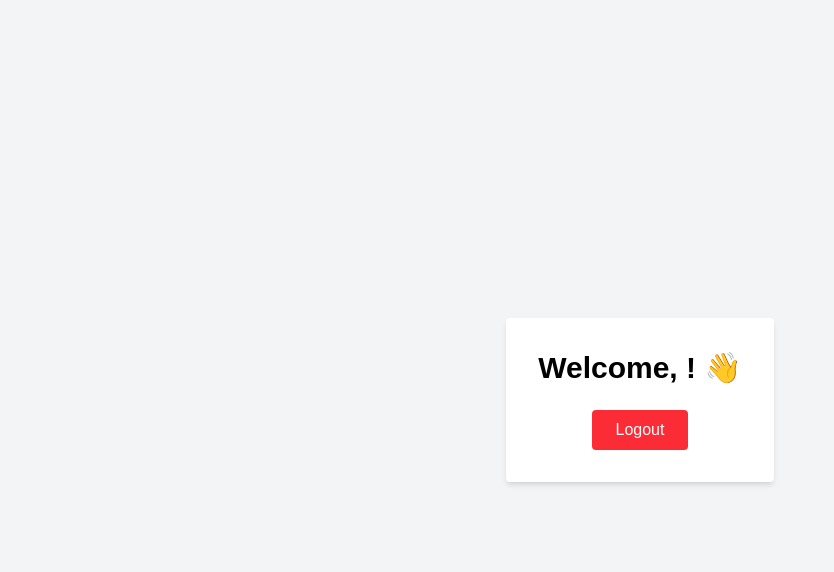
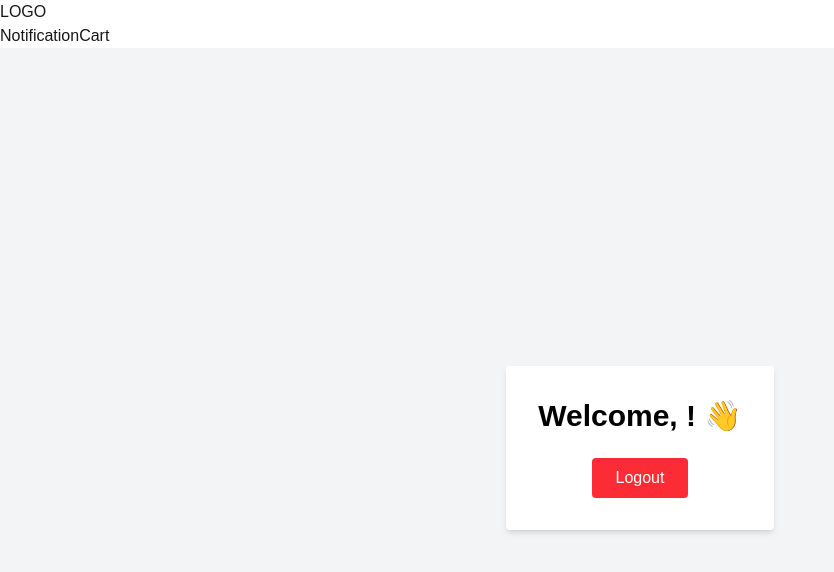
Before and after one commit to raozia/nextjs-authentication, a Next.js app: page /home in a window 1280 px wide. Shown: the top 572 px of the page, without its empty margins (0-834 px from the left). Built offline with nearby package versions, Linux system fonts and the light colour scheme; sample sign-in values are in the browser's storage.

Commit message:
Add navbar component

```diff
--- a/app/home/page.tsx
+++ b/app/home/page.tsx
@@ -1,7 +1,7 @@
 "use client";
 import { useEffect, useState } from "react";
 import { useRouter } from "next/navigation";
-// import NavBar from "@/components/NavBar";
+import NavBar from "@/components/NavBar";
 interface User {
     name: string,
     email: string
@@ -39,9 +39,9 @@ export default function HomePage() {
     return (
         <>
             <div>
-                {/* <div>
+                <div>
                     <NavBar />
-                </div> */}
+                </div>
                 <div className="min-h-screen flex items-center justify-center bg-gray-100">
                     <div className="bg-white p-8 rounded shadow-md text-center">
                         <h1 className="text-3xl font-bold mb-2 text-black">Welcome, {user.name}! 👋</h1>
--- /dev/null
+++ b/components/NavBar.tsx
@@ -0,0 +1,22 @@
+'use client'
+import Link from 'next/link'
+
+const NavBar = () => {
+    return (
+        <div>
+            <div className=''>
+                <div>
+                    <h1>LOGO</h1>
+                </div>
+                <div>
+                    <div>
+                        <Link href={'/#'}>Notification</Link>
+                        <Link href={'/#'}>Cart</Link>
+                    </div>
+                </div>
+            </div>
+        </div>
+    )
+}
+
+export default NavBar
```
